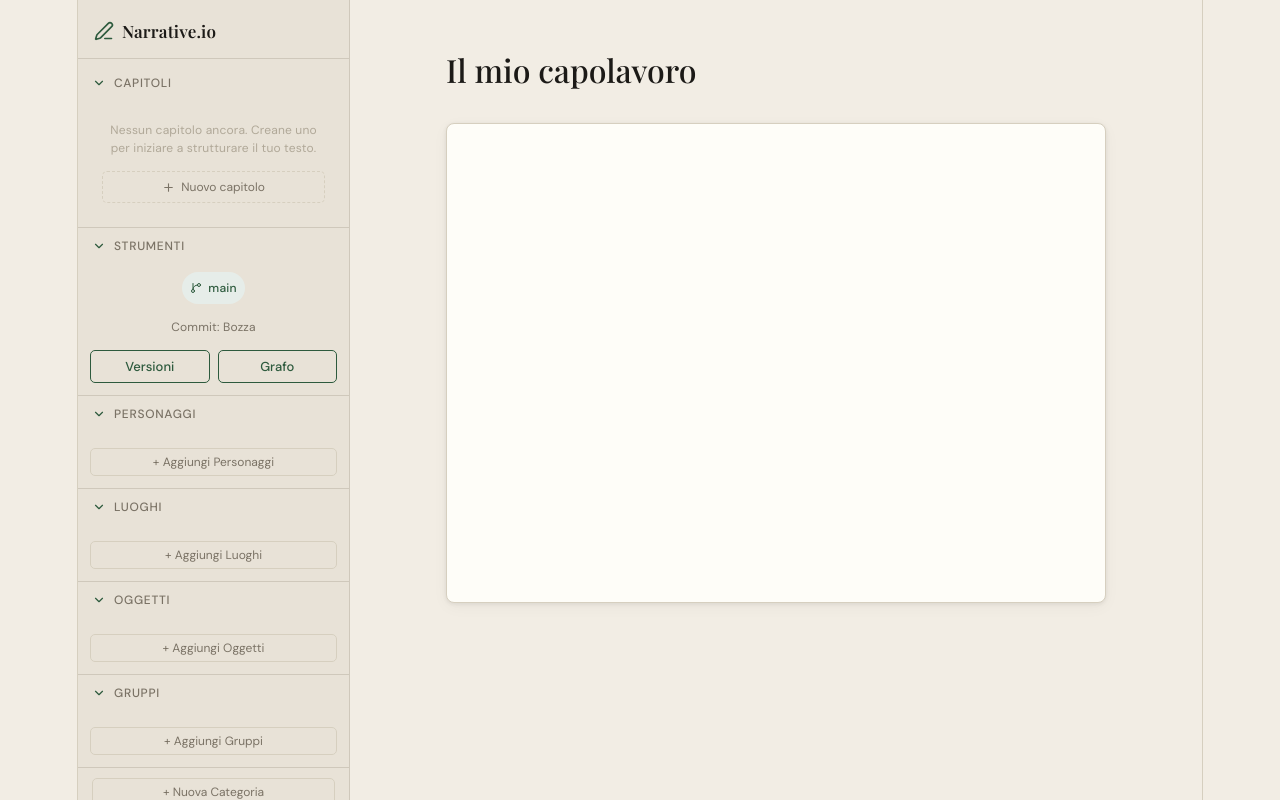
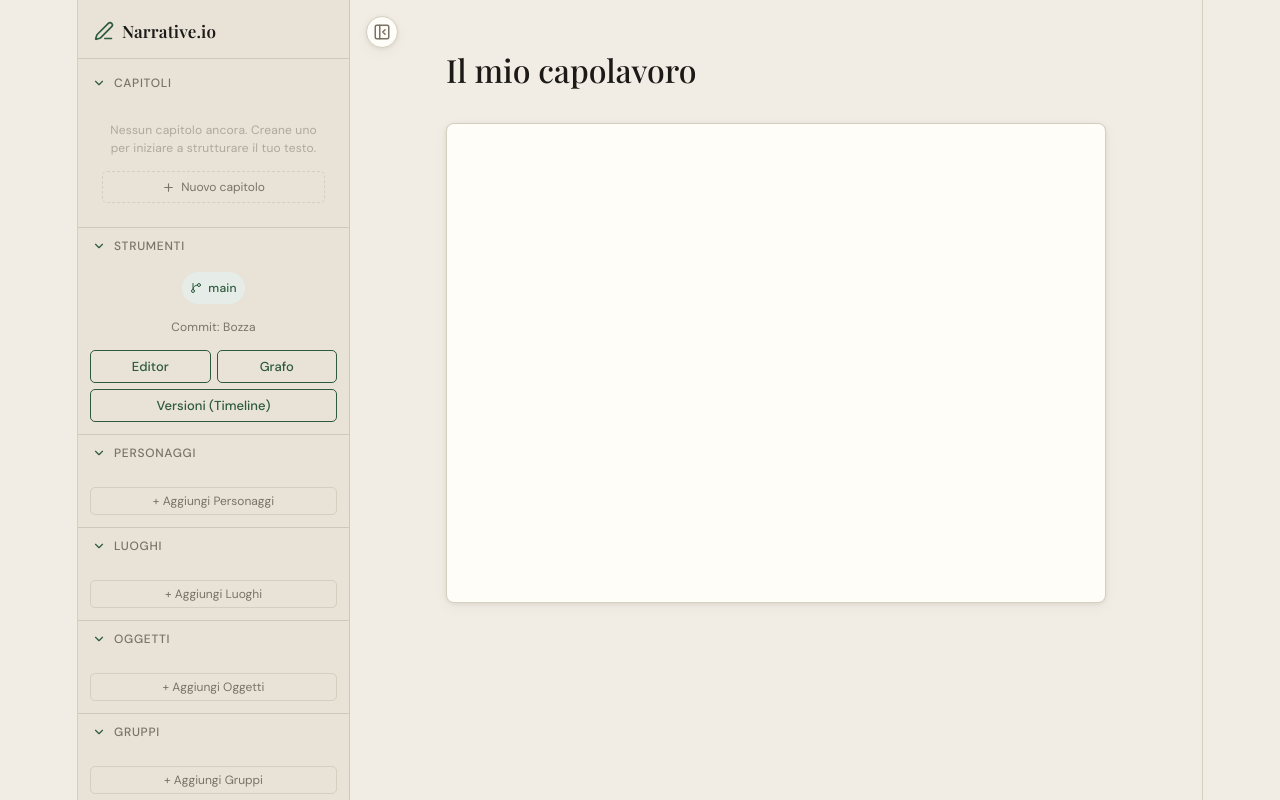
Before and after one commit to Federicowitz/scribyx, a React (Vite) app: page / in a window 1280 px wide. Built offline with nearby package versions, Linux system fonts and the light colour scheme.

Commit message:
UI-modificata | funziona salvataggio link per singoli capitoli

```diff
--- a/src/App.tsx
+++ b/src/App.tsx
@@ -2,7 +2,7 @@ import { useState, useEffect, useRef } from 'react';
 import { EditorContent, useEditor } from '@tiptap/react';
 import { BubbleMenu } from '@tiptap/react/menus';
 import StarterKit from '@tiptap/starter-kit';
-import { X, ChevronRight, CheckCircle, Link } from 'lucide-react';
+import { X, ChevronRight, CheckCircle, Link, PanelLeftClose, PanelLeft } from 'lucide-react';
 
 import { db } from './db';
 import { uid, TodoMark, BlockIdExtension, EntityLinkMark } from './editorUtils';
@@ -22,6 +22,7 @@ const DOC_ID = 'main-workspace';
 
 export default function App() {
   const [view, setView] = useState<'editor' | 'versions' | 'graph'>('editor');
+  const [mainSidebarOpen, setMainSidebarOpen] = useState(true); // Stato per il Full Screen
   const [isLoaded, setIsLoaded] = useState(false);
 
   const [title, setTitle] = useState("Il mio capolavoro");
@@ -31,27 +32,27 @@ export default function App() {
     { id: 'cat-objs', name: 'Oggetti', icon: 'Box' },
     { id: 'cat-groups', name: 'Gruppi', icon: 'Users' }
   ]);
-  const [entities, setEntities] = useState<Entity[]>([]);
+  const[entities, setEntities] = useState<Entity[]>([]);
   const [relations, setRelations] = useState<Relation[]>([]);
   const [todos, setTodos] = useState<Todo[]>([]);
-  const [versions, setVersions] = useState<Snapshot[]>([]);
+  const[versions, setVersions] = useState<Snapshot[]>([]);
   const [activeVersionId, setActiveVersionId] = useState('');
   const [fragmentLinks, setFragmentLinks] = useState<FragmentLinks>({});
-  const [editingEntity, setEditingEntity] = useState<Entity | null>(null);
+  const[editingEntity, setEditingEntity] = useState<Entity | null>(null);
   const [headings, setHeadings] = useState<{ level: number; text: string; pos: number }[]>([]);
 
   //Roba che serve per sincronizzare i capitoli
   const [chapters, setChapters] = useState<Chapter[]>([]);
   const [activeChapterId, setActiveChapterId] = useState<string | null>(null);
-  const [historyDrawerChapterId, setHistoryDrawerChapterId] = useState<string | null>(null);
+  const[historyDrawerChapterId, setHistoryDrawerChapterId] = useState<string | null>(null);
 
   // Graph snapshots
-  const [graphSnapshots, setGraphSnapshots] = useState<GraphSnapshot[]>([]);
-  const [activeGraphId, setActiveGraphId] = useState<string | null>(null);
+  const[graphSnapshots, setGraphSnapshots] = useState<GraphSnapshot[]>([]);
+  const[activeGraphId, setActiveGraphId] = useState<string | null>(null);
 
   // Menu info (lettura link)
-  const [activeLinkId, setActiveLinkId] = useState<string | null>(null);
-  const [menuPos, setMenuPos] = useState<{ x: number; y: number } | null>(null);
+  const[activeLinkId, setActiveLinkId] = useState<string | null>(null);
+  const[menuPos, setMenuPos] = useState<{ x: number; y: number } | null>(null);
 
   // Menu "aggiungi entità" separato
   const [addMoreMenu, setAddMoreMenu] = useState<{
@@ -66,7 +67,7 @@ export default function App() {
     extensions: [StarterKit, TodoMark, BlockIdExtension, EntityLinkMark],
     content: '',
     onUpdate: ({ editor }) => {
-      const newHeadings: any[] = [];
+      const newHeadings: any[] =[];
       editor.state.doc.descendants((node, pos) => {
         if (node.type.name === 'heading')
           newHeadings.push({ level: node.attrs.level, text: node.textContent, pos, id: node.attrs.id });
@@ -76,7 +77,6 @@ export default function App() {
     editorProps: {
       handleClick(view, pos, event) {
         const $pos = view.state.doc.resolve(pos);
-        console.log(pos);
         const marks = $pos.marks();
         const linkMark = marks.find(m => m.type.name === 'entityLink');
 
@@ -85,7 +85,7 @@ export default function App() {
           const rect = target.getBoundingClientRect();
           setActiveLinkId(linkMark.attrs.linkId);
           setMenuPos({ x: rect.left + rect.width / 2, y: rect.bottom + 8 });
-          setAddMoreMenu(null); // chiudi eventuale menu aggiungi aperto
+          setAddMoreMenu(null);
           return true;
         } else {
           setActiveLinkId(null);
@@ -136,7 +136,7 @@ export default function App() {
       });
     }, 1000);
     return () => clearTimeout(timeout);
-  }, [title, categories, entities, relations, todos, versions, activeVersionId, fragmentLinks, editor?.state.doc, isLoaded, graphSnapshots, activeGraphId]);
+  },[title, categories, entities, relations, todos, versions, activeVersionId, fragmentLinks, editor?.state.doc, isLoaded, graphSnapshots, activeGraphId]);
 
   useEffect(() => {
     if (!editor || !isLoaded) return;
@@ -151,26 +151,21 @@ export default function App() {
     });
     const snap: Snapshot = {
       id: uid(), parentId: activeVersionId, label, branch, timestamp: Date.now(),
-      data: { title, content: editor?.getJSON(), categories, entities, relations, todos, fragmentLinks, chapterVersions, graphSnapshots }
+      data: { title, content: editor?.getJSON(), categories, entities, relations, todos, chapterVersions }
     };
     setVersions(prev => [...prev, snap]);
     setActiveVersionId(snap.id);
   };
 
-  // ─── 6. AGGIUNGI HANDLER createChapter ──────────────────────────────────────
-
   const handleCreateChapter = () => {
     const title = prompt('Titolo del nuovo capitolo?');
     if (!title || !editor) return;
 
-    // Inserisce un H1 in fondo al documento
     editor.chain()
       .focus('end')
-      .insertContent({ type: 'heading', attrs: { level: 1 }, content: [{ type: 'text', text: title }] })
+      .insertContent({ type: 'heading', attrs: { level: 1 }, content:[{ type: 'text', text: title }] })
       .run();
   };
-
-  // ─── 7. AGGIUNGI HANDLER commitChapter ──────────────────────────────────────
 
   const handleCommitChapter = (chapterId: string, label: string, branch: string) => {
     if (!editor) return;
@@ -187,21 +182,21 @@ export default function App() {
     ));
   };
 
-  // ─── 8. AGGIUNGI HANDLER chapterStatusChange ─────────────────────────────────
-
   const handleChapterStatusChange = (chapterId: string, status: ChapterStatus) => {
     setChapters(prev => prev.map(c =>
       c.id === chapterId ? { ...c, status } : c
     ));
   };
 
-  // ─── 9. AGGIUNGI HANDLER restoreChapterSnapshot ──────────────────────────────
-
   const handleRestoreChapterSnapshot = (chapterId: string, snapshot: ChapterSnapshot) => {
     if (!editor) return;
     const currentDoc = editor.getJSON();
     const newDoc = restoreChapterSnapshot(currentDoc, chapterId, snapshot);
     editor.commands.setContent(newDoc);
+
+    if (snapshot.fragmentLinks) {
+      setFragmentLinks(prev => ({ ...prev, ...snapshot.fragmentLinks }));
+    }
 
     setChapters(prev => prev.map(c =>
       c.id === chapterId ? { ...c, activeSnapshotId: snapshot.id } : c
@@ -258,33 +253,18 @@ export default function App() {
 
   if (!isLoaded) return <div>Caricamento...</div>;
 
-  if (view === 'graph') {
-    return (
-      <>
-        <GraphView
-          entities={entities}
-          categories={categories}
-          graphSnapshots={graphSnapshots}
-          setGraphSnapshots={setGraphSnapshots}
-          activeGraphId={activeGraphId}
-          setActiveGraphId={setActiveGraphId}
-          onBack={() => setView('editor')}
-        />
-        {editingEntity && (
-          <EntityModal
-            entity={editingEntity}
-            onSave={handleSaveEntity}
-            onDelete={handleDeleteEntity}
-            onClose={() => setEditingEntity(null)}
-          />
-        )}
-      </>
-    );
-  }
-
   return (
     <div
       className="app-layout"
+      style={{
+        margin: 0,
+        padding: 0,
+        width: '100vw',
+        maxWidth: '100%',
+        height: '100vh',
+        display: 'flex',
+        overflow: 'hidden'
+      }}
       onClick={(e) => {
         const target = e.target as HTMLElement;
         if (
@@ -296,7 +276,20 @@ export default function App() {
         }
       }}
     >
+
+      {/* ─── SIDEBAR PRINCIPALE (con Wrapper per animazione di scorrimento) ─── */}
+      <div style={{
+        width: mainSidebarOpen ? 'var(--sb-width)' : '0px',
+        minWidth: mainSidebarOpen ? 'var(--sb-width)' : '0px',
+        transition: 'all 0.3s cubic-bezier(0.4, 0, 0.2, 1)',
+        overflow: 'hidden',
+        borderRight: mainSidebarOpen ? '1px solid var(--sb-border)' : 'none',
+        flexShrink: 0
+      }}>
+        {/* Il width interno fisso previene "schiacciamenti" del contenuto durante l'animazione */}
+        <div style={{ width: 'var(--sb-width)', height: '100%' }}>
           <Sidebar
+            currentView={view}
             headings={headings} navigateToPos={navigateToPos}
             activeVersion={versions.find(v => v.id === activeVersionId)} setView={setView}
             categories={categories} setCategories={setCategories}
@@ -305,10 +298,9 @@ export default function App() {
 
             chapters={chapters}
             activeChapterId={activeChapterId}
-        onSelectChapter={(id) => {
+            onSelectChapter={(id: string) => {
               setActiveChapterId(id);
-          // Scrolla all'H1 del capitolo nell'editor
-          if (!editor) return;
+              if (!editor || view !== 'editor') return;
               let found = false;
               editor.state.doc.descendants((node, pos) => {
                 if (found) return false;
@@ -321,10 +313,10 @@ export default function App() {
             onCreateChapter={handleCreateChapter}
             onCommitChapter={handleCommitChapter}
             onChapterStatusChange={handleChapterStatusChange}
-        onOpenChapterHistory={(id) => setHistoryDrawerChapterId(id)}
+            onOpenChapterHistory={(id: string) => setHistoryDrawerChapterId(id)}
 
             onAddTodo={(text: string, anchorId?: string) =>
-          setTodos(prev => [...prev, { id: anchorId || uid(), text, done: false, anchorId }])}
+              setTodos(prev =>[...prev, { id: anchorId || uid(), text, done: false, anchorId }])}
             onToggleTodo={(id: string) => {
               setTodos(prev => prev.map(t => t.id === id ? { ...t, done: !t.done } : t));
               removeTodoMarkFromEditor(id);
@@ -335,7 +327,7 @@ export default function App() {
               removeTodoMarkFromEditor(id);
             }}
             onNavigateTodo={(todoId: string) => {
-          if (!editor) return;
+              if (!editor || view !== 'editor') return;
               let foundPos = -1;
               editor.state.doc.descendants((node, pos) => {
                 if (node.marks.find((m: any) => m.type.name === 'todoMark' && m.attrs.todoId === todoId))
@@ -344,6 +336,31 @@ export default function App() {
               if (foundPos !== -1) navigateToPos(foundPos);
             }}
           />
+        </div>
+      </div>
+
+      {/* ─── AREA CONTENUTO PRINCIPALE ─── */}
+      <div style={{ flex: 1, position: 'relative', display: 'flex', flexDirection: 'column', overflow: 'hidden' }}>
+
+        {/* Pulsante Toggle Sidebar (Sempre visibile) */}
+        <button
+          className="icon-btn"
+          onClick={() => setMainSidebarOpen(!mainSidebarOpen)}
+          style={{
+            position: 'absolute',
+            top: '16px',
+            left: '16px',
+            zIndex: 50,
+            background: 'var(--editor-bg)',
+            border: '1px solid var(--border)',
+            boxShadow: 'var(--shadow)',
+            width: '32px',
+            height: '32px'
+          }}
+          title={mainSidebarOpen ? "Nascondi barra laterale (Schermo Intero)" : "Mostra barra laterale"}
+        >
+          {mainSidebarOpen ? <PanelLeftClose size={18} /> : <PanelLeft size={18} />}
+        </button>
 
         {view === 'editor' ? (
           <div className="editor-main">
@@ -371,7 +388,7 @@ export default function App() {
                       fragmentLinks={fragmentLinks}
                       setFragmentLinks={setFragmentLinks}
                       onAddTodo={(txt: string, id?: string) =>
-                      setTodos(prev => [...prev, { id: id || uid(), text: txt, done: false, anchorId: id }])}
+                        setTodos(prev =>[...prev, { id: id || uid(), text: txt, done: false, anchorId: id }])}
                       onAddRelation={(rel: Relation) =>
                         setRelations(prev => [...prev, rel])}
                     />
@@ -386,13 +403,7 @@ export default function App() {
               <div
                 key={activeLinkId}
                 className="bm-info-menu"
-              style={{
-                position: 'fixed',
-                left: menuPos.x,
-                top: menuPos.y,
-                transform: 'translateX(-50%)',
-                zIndex: 1000,
-              }}
+                style={{ position: 'fixed', left: menuPos.x, top: menuPos.y, transform: 'translateX(-50%)', zIndex: 1000 }}
                 onClick={e => e.stopPropagation()}
               >
                 <EntityInfoMenu
@@ -409,7 +420,7 @@ export default function App() {
                     setAddMoreMenu({
                       linkId: activeLinkId!,
                       excludeIds,
-                    pos: { x: menuPos!.x, y: menuPos!.y + 10 } // leggermente sotto
+                      pos: { x: menuPos!.x, y: menuPos!.y + 10 }
                     });
                     setActiveLinkId(null);
                     setMenuPos(null);
@@ -422,13 +433,7 @@ export default function App() {
             {addMoreMenu && (
               <div
                 className="bm-add-more-menu bm-info-menu"
-              style={{
-                position: 'fixed',
-                left: addMoreMenu.pos.x,
-                top: addMoreMenu.pos.y,
-                transform: 'translateX(-50%)',
-                zIndex: 1001,
-              }}
+                style={{ position: 'fixed', left: addMoreMenu.pos.x, top: addMoreMenu.pos.y, transform: 'translateX(-50%)', zIndex: 1001 }}
                 onClick={e => e.stopPropagation()}
               >
                 <AddEntityMenu
@@ -454,17 +459,24 @@ export default function App() {
               if (!snap || !editor) return;
               setTitle(snap.data.title);
               setCategories(snap.data.categories || []);
-            setEntities(snap.data.entities || []);
+              setEntities(snap.data.entities ||[]);
               setRelations(snap.data.relations || []);
-            setTodos(snap.data.todos || []);
-            setFragmentLinks(snap.data.fragmentLinks || {});
-            if (snap.data.graphSnapshots) setGraphSnapshots(snap.data.graphSnapshots);
+              setTodos(snap.data.todos ||[]);
 
               if (snap.data.chapterVersions) {
-              setChapters(prev => prev.map(ch => ({
-                ...ch,
-                activeSnapshotId: snap.data.chapterVersions![ch.id] || null
-              })));
+                let mergedFragmentLinks: typeof fragmentLinks = {};
+                setChapters(prev => {
+                  const updated = prev.map(ch => {
+                    const snapId = snap.data.chapterVersions![ch.id];
+                    const chSnap = ch.snapshots.find(s => s.id === snapId);
+                    if (chSnap?.fragmentLinks) {
+                      mergedFragmentLinks = { ...mergedFragmentLinks, ...chSnap.fragmentLinks };
+                    }
+                    return { ...ch, activeSnapshotId: snapId || null };
+                  });
+                  return updated;
+                });
+                setFragmentLinks(mergedFragmentLinks);
               }
 
               editor.commands.setContent(snap.data.content);
@@ -472,7 +484,20 @@ export default function App() {
               setView('editor');
             }}
           />
+        ) : view === 'graph' ? (
+          <div style={{ flex: 1, display: 'flex', overflow: 'hidden', background: 'var(--bg)' }}>
+            <GraphView
+              entities={entities}
+              categories={categories}
+              graphSnapshots={graphSnapshots}
+              setGraphSnapshots={setGraphSnapshots}
+              activeGraphId={activeGraphId}
+              setActiveGraphId={setActiveGraphId}
+            />
+          </div>
         ) : null}
+
+      </div>
 
       {editingEntity && (
         <EntityModal
@@ -497,10 +522,9 @@ export default function App() {
   );
 }
 
-// ─── MENU DI SCRITTURA ───
 function EditorBubbleMenu({ editor, categories, entities, fragmentLinks, setFragmentLinks, onAddTodo, onAddRelation }: any) {
-  const [mode, setMode] = useState<'default' | 'todo' | 'link'>('default');
-  const [todoText, setTodoText] = useState("");
+  const[mode, setMode] = useState<'default' | 'todo' | 'link'>('default');
+  const[todoText, setTodoText] = useState("");
 
   if (mode === 'todo') {
     return (
@@ -555,7 +579,7 @@ function EditorBubbleMenu({ editor, categories, entities, fragmentLinks, setFrag
 
                   setFragmentLinks((prev: FragmentLinks) => ({
                     ...prev,
-                    [newLinkId]: { entityIds: [e.id], todoIds: [] }
+                    [newLinkId]: { entityIds: [e.id], todoIds:[] }
                   }));
 
                   onAddRelation({ id: uid(), sourceId: newLinkId, targetId: e.id, type: 'mention' });
@@ -588,7 +612,6 @@ function EditorBubbleMenu({ editor, categories, entities, fragmentLinks, setFrag
   );
 }
 
-// ─── MENU DI LETTURA ───
 function EntityInfoMenu({
   linkId, editor, entities, categories, fragmentLinks, setFragmentLinks,
   onOpenEntity, onAddRelation, onClose, onAddMore
@@ -604,7 +627,7 @@ function EntityInfoMenu({
   onClose: () => void;
   onAddMore: (excludeIds: string[]) => void;
 }) {
-  const fragment = fragmentLinks[linkId] ?? { entityIds: [], todoIds: [] };
+  const fragment = fragmentLinks[linkId] ?? { entityIds: [], todoIds:[] };
   const linkedEntities = fragment.entityIds
     .map((id: string) => entities.find(e => e.id === id))
     .filter(Boolean) as Entity[];
@@ -671,7 +694,6 @@ function EntityInfoMenu({
   );
 }
 
-// ─── MENU AGGIUNGI ENTITÀ ───
 function AddEntityMenu({
   linkId, excludeIds, categories, entities, fragmentLinks, setFragmentLinks, onAddRelation, onClose
 }: {
@@ -709,7 +731,7 @@ function AddEntityMenu({
                   ...prev,
                   [linkId]: {
                     ...prev[linkId],
-                    entityIds: [...(prev[linkId]?.entityIds || []), e.id]
+                    entityIds: [...(prev[linkId]?.entityIds ||[]), e.id]
                   }
                 }));
                 onAddRelation({ id: uid(), sourceId: linkId, targetId: e.id, type: 'mention' });
--- a/src/components/Sidebar.tsx
+++ b/src/components/Sidebar.tsx
@@ -19,6 +19,8 @@ function Panel({ title, children, badge }: { title: string, children: React.Reac
 }
 
 export function Sidebar({
+  currentView, // Indica se siamo in 'editor', 'versions' o 'graph'
+
   // ─── VERSIONI ─────────────────────────────
   activeVersion,
   setView,
@@ -55,7 +57,7 @@ export function Sidebar({
 
       <div className="sb-nav">
 
-        {/* ─── CAPITOLI (NUOVO) ───────────────────────── */}
+        {/* ─── CAPITOLI ───────────────────────── */}
         <Panel title="Capitoli" badge={chapters.length}>
           <ChapterPanel
             chapters={chapters}
@@ -70,7 +72,7 @@ export function Sidebar({
           />
         </Panel>
 
-        {/* ─── VERSIONI E GRAFO ──────────────────────────────── */}
+        {/* ─── STRUMENTI (Editor, Versioni, Grafo) ──────────────────────────────── */}
         <Panel title="Strumenti">
           <div className="version-info">
             <div className="branch-badge">
@@ -80,12 +82,28 @@ export function Sidebar({
               Commit: {activeVersion?.label || 'Bozza'}
             </div>
           </div>
-          <div style={{ display: 'flex', gap: '8px', marginTop: '8px' }}>
-            <button className="btn-secondary" style={{ flex: 1 }} onClick={() => setView('versions')}>
-              Versioni
+
+          <div style={{ display: 'flex', gap: '6px', marginTop: '10px', flexWrap: 'wrap' }}>
+            <button
+              className={`btn-secondary ${currentView === 'editor' ? 'active' : ''}`}
+              style={{ flex: 1, minWidth: '45%' }}
+              onClick={() => setView('editor')}
+            >
+              Editor
             </button>
-            <button className="btn-secondary" style={{ flex: 1 }} onClick={() => setView('graph')}>
+            <button
+              className={`btn-secondary ${currentView === 'graph' ? 'active' : ''}`}
+              style={{ flex: 1, minWidth: '45%' }}
+              onClick={() => setView('graph')}
+            >
               Grafo
+            </button>
+            <button
+              className={`btn-secondary ${currentView === 'versions' ? 'active' : ''}`}
+              style={{ flex: 1, minWidth: '100%' }}
+              onClick={() => setView('versions')}
+            >
+              Versioni (Timeline)
             </button>
           </div>
         </Panel>
```
Also changed, not shown: src/components/GraphView.tsx (+55 -46 lines). Lines whose indentation alone changed are shown as unchanged.
